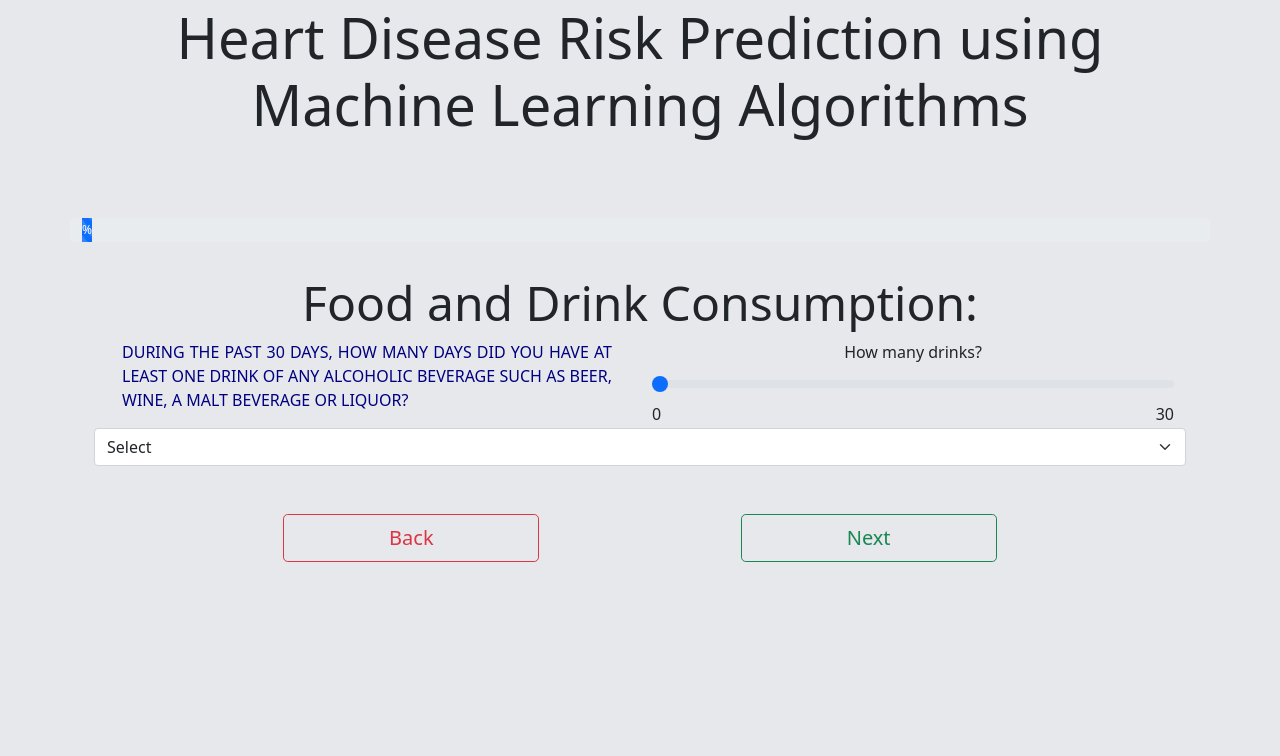
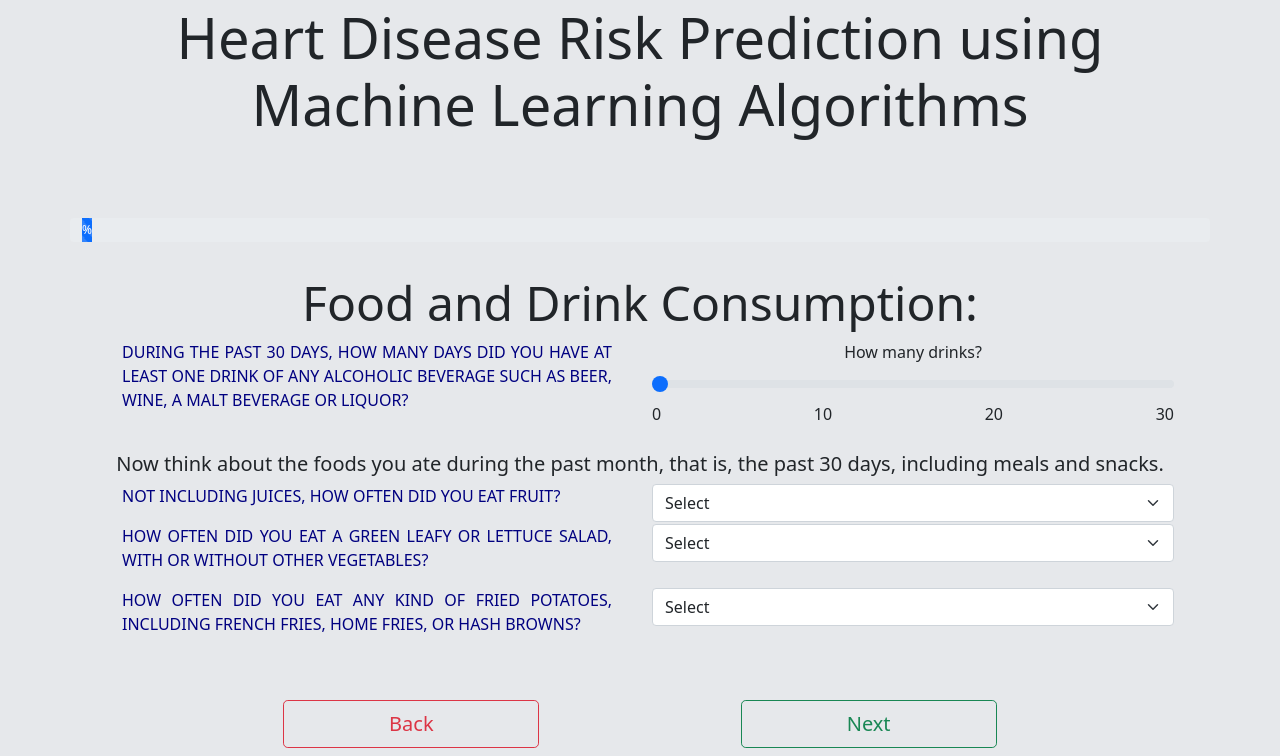
Before and after one commit to egor-geller/HeartDiseaseDS, a Flask app: template templates/questions_9.html in a window 1280 px wide. Shown: the part 44-800 px from the top of the page. Run offline with Flask 3, Linux system fonts and the light colour scheme; the template is opened without the code that fills it, so the values that code supplies are empty.

Commit message:
New Questions

```diff
--- a/main.py
+++ b/main.py
@@ -21,9 +21,9 @@ def questions():
             else:
                 progress_bar = 0
                 return render_template('questions_0.html', progress_bar=progress_bar, question_number=0)
-        elif 'disagree' in request.form:
+        if 'disagree' in request.form:
             return redirect('/')
-    elif request.method == 'GET':
+    if request.method == 'GET':
         return redirect('/')
 
 
@@ -36,49 +36,68 @@ def answer():
             template_name = 'questions_' + str(quest_num + 1) + '.html'
             progress_bar = (quest_num + 1) / 10 * 100
             return render_template(template_name, progress_bar=progress_bar, question_number=quest_num + 1)
+        if 'next_end' in request.form:
+            return finish(answers)
+        if 'back' in request.form:
+            quest_num = int(request.form['question_number'])
+            if quest_num <= 0:
+                return redirect("/")
+            template_name = 'questions_' + str(quest_num - 1) + '.html'
+            progress_bar = (quest_num - 1) / 10 * 100
+            return render_template(template_name, progress_bar=progress_bar, question_number=quest_num - 1)
 
+def finish(data):
+    return render_template('Finish.html', data=data)
 
 def save_data(form):
     if 'user_name' in form:
         answers['name'] = form['user_name']
-    elif 'age_category' in form:
+    if 'age_category' in form:
         answers['age_category'] = form['age_category']
-    elif 'sex' in form:
+    if 'sex' in form:
         answers['sex'] = form['sex']
-    elif 'height' in form:
+    if 'height' in form:
         answers['height'] = form['height']
-    elif 'smoke_yes' in form:
+    if 'smoke_yes' in form:
         answers['smoke'] = form['smoke_yes']
-    elif 'smoke_no' in form:
+    if 'smoke_no' in form:
         answers['smoke'] = form['smoke_no']
-    elif 'general_health' in form:
+    if 'general_health' in form:
         answers['general_health'] = form['general_health']
-    elif 'doctor_visit' in form:
+    if 'doctor_visit' in form:
         answers['doctor_visit'] = form['doctor_visit']
-    elif 'exercise_yes' in form:
+    if 'exercise_yes' in form:
         answers['exercise_yes'] = form['exercise_yes']
-    elif 'exercise_no' in form:
+    if 'exercise_no' in form:
         answers['exercise_no'] = form['exercise_no']
-    elif 'depressive_disorder_yes' in form:
+    if 'depressive_disorder_yes' in form:
         answers['depressive_disorder_yes'] = form['depressive_disorder_yes']
-    elif 'depressive_disorder_no' in form:
+    if 'depressive_disorder_no' in form:
         answers['depressive_disorder_no'] = form['depressive_disorder_no']
-    elif 'diabetes_yes' in form:
+    if 'diabetes_yes' in form:
         answers['diabetes_yes'] = form['diabetes_yes']
-    elif 'diabetes_no' in form:
+    if 'diabetes_no' in form:
         answers['diabetes_no'] = form['diabetes_no']
-    elif 'arthritis_yes' in form:
+    if 'arthritis_yes' in form:
         answers['arthritis_yes'] = form['arthritis_yes']
-    elif 'arthritis_no' in form:
+    if 'arthritis_no' in form:
         answers['arthritis_no'] = form['arthritis_no']
-    elif 'skin_cancer_yes' in form:
+    if 'skin_cancer_yes' in form:
         answers['skin_cancer_yes'] = form['skin_cancer_yes']
-    elif 'skin_cancer_no' in form:
+    if 'skin_cancer_no' in form:
         answers['skin_cancer_no'] = form['skin_cancer_no']
-    elif 'other_cancer_yes' in form:
+    if 'other_cancer_yes' in form:
         answers['other_cancer_yes'] = form['other_cancer_yes']
-    elif 'other_cancer_no' in form:
+    if 'other_cancer_no' in form:
         answers['other_cancer_no'] = form['other_cancer_no']
+    if 'drink_range' in form:
+        answers['drink_range'] = form['drink_range']
+    if 'eat_fruit' in form:
+        answers['eat_fruit'] = form['eat_fruit']
+    if 'veggies' in form:
+        answers['veggies'] = form['veggies']
+    if 'fried' in form:
+        answers['fried'] = form['fried']
 
     print(answers)
 
--- a/templates/questions_9.html
+++ b/templates/questions_9.html
@@ -22,32 +22,103 @@
                         </p>
                     </section>
                     <section class="col">
-                        <label for="drinks" class="form-label">How many drinks?</label>
+                        <label for="drinks" id="label-drinks" class="form-label">How many drinks?</label>
                         <input type="range" class="form-range" id="drinks" name="drinks" min="0" max="30" step="1"
-                               value="0" list="markers">
+                               value="0" list="markers" onchange="getValue(this.value)">
+                        <input type="hidden" id="drink_range" name="drink_range" value="0">
                         <datalist id="markers">
                             <option value="0" label="0"></option>
+                            <option value="30" label="10"></option>
+                            <option value="60" label="20"></option>
                             <option value="100" label="30"></option>
                         </datalist>
                     </section>
                 </section>
+                <br>
                 <section class="row">
-                    <select class="form-select" aria-label="Default select example" name="doctor_visit">
-                        <option selected>Select</option>
-                        <option value="1">Within the past year</option>
-                        <option value="2">Within the past 2 years</option>
-                        <option value="5">Within the past 5 years</option>
-                        <option value="6">5 or mote years ago</option>
-                        <option value="0">Never</option>
-                    </select>
+                    <h5>
+                        Now think about the foods you ate during the past month, that is, the past 30 days,
+                        including meals and snacks.
+                    </h5>
+                </section>
+                <section class="row">
+                    <section class="col">
+                        <p>
+                            Not including juices, how often did you eat fruit?
+                        </p>
+                    </section>
+                    <section class="col">
+                        <select class="form-select" aria-label="eat_fruit" name="eat_fruit">
+                            <option selected>Select</option>
+                            <option value="1">Per day</option>
+                            <option value="2">Per week</option>
+                            <option value="3">Per Month</option>
+                        </select>
+                    </section>
+                </section>
+                <section class="row">
+                    <section class="col">
+                        <p>
+                            How often did you eat a green leafy or lettuce salad, with or without other vegetables?
+                        </p>
+                    </section>
+                    <section class="col">
+                        <select class="form-select" aria-label="veggies" name="veggies">
+                            <option selected>Select</option>
+                            <option value="1">Per day</option>
+                            <option value="2">Per week</option>
+                            <option value="3">Per Month</option>
+                        </select>
+                    </section>
+                </section>
+                <section class="row">
+                    <section class="col">
+                        <p>
+                            How often did you eat any kind of fried potatoes, including French fries, home fries, or
+                            hash browns?
+                        </p>
+                    </section>
+                    <section class="col">
+                        <select class="form-select" aria-label="fried" name="fried">
+                            <option selected>Select</option>
+                            <option value="1">Per day</option>
+                            <option value="2">Per week</option>
+                            <option value="3">Per Month</option>
+                        </select>
+                    </section>
                 </section>
             </section>
             <input type="hidden" name="question_number" value="{{question_number}}">
             <div class="space-between">
                 <input name="back" type="submit" value="Back" class="btn btn-outline-danger btn-lg width-submit">
-                <input name="next" type="submit" value="Next" class="btn btn-outline-success btn-lg width-submit">
+                <input name="next_end" type="submit" value="Next" class="btn btn-outline-success btn-lg width-submit">
             </div>
         </section>
     </form>
 </section>
+<script>
+    const val = document.getElementById("drinks");
+    const label = document.getElementById("label-drinks");
+
+    val.addEventListener('mousemove', (e) => {
+        const num = parseInt(calcSliderPos(e));
+        if(isNaN(num) || num < 0) {
+            return label.innerHTML = "How many drinks?";
+        }
+        if(isNaN(num) || num > 31) {
+            return label.innerHTML = "How many drinks? " + 30;
+        }
+            return label.innerHTML = "How many drinks? " + num;
+
+    });
+
+    function calcSliderPos(e) {
+        return ( e.clientX - e.target.offsetLeft ) / e.target.clientWidth * parseFloat(e.target.getAttribute('max'));
+    }
+
+    function getValue(val) {
+        const hidden = document.getElementById("drink_range");
+        hidden.value = val;
+    }
+</script>
 {% endblock %}
```
